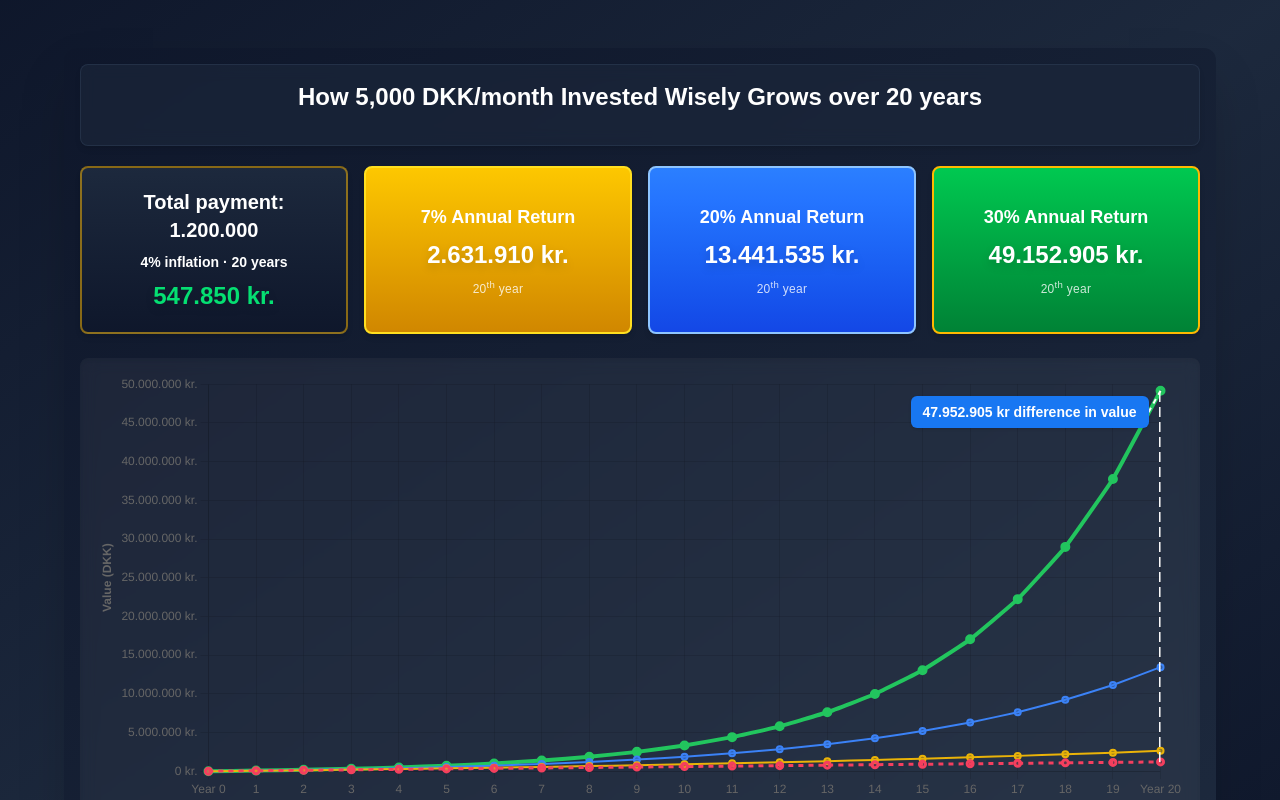
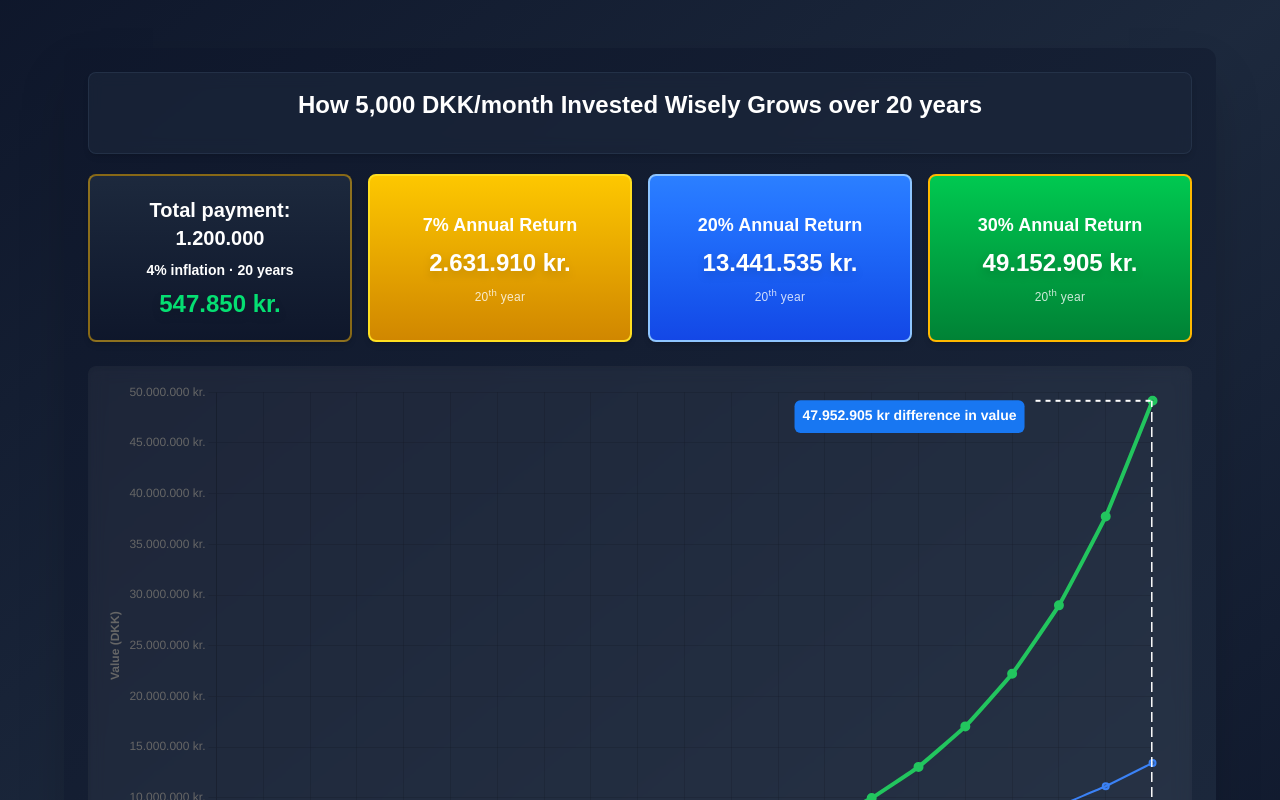
Before and after one commit to Sesamsesam/investment-graph, a Next.js app: page / in a window 1280 px wide. Shown: the top 800 px of the page. Built offline with nearby package versions, Linux system fonts and the light colour scheme.

Commit message:
Revert "feat: custom overlay disparity label; hide on mobile (sm) and ensure desktop render"
This reverts commit a2a13833d513dcd45d0c73b2686fdc11399c34c8.

```diff
--- a/src/components/CompoundChart.tsx
+++ b/src/components/CompoundChart.tsx
@@ -1,6 +1,6 @@
 'use client';
 
-import { useRef, useLayoutEffect, useState } from 'react';
+import { useRef } from 'react';
 import {
   Chart as ChartJS,
   CategoryScale,
@@ -33,20 +33,6 @@ const CompoundChart = () => {
 
   // Chart reference for potential future interactions
   const chartRef = useRef(null);
-
-  // Overlay helpers ---------------------------------------------------------
-  const overlayRef = useRef<HTMLDivElement | null>(null);
-  const labelRef   = useRef<HTMLDivElement | null>(null);
-  const [overlay, setOverlay] = useState({
-    ready: false,
-    left: 0,
-    top: 0,
-    x1: 0,
-    y1: 0,
-    x2: 0,
-    y2: 0,
-  });
-
 
   // Exact yearly values as provided by user
   const yearlyValues = {
@@ -205,11 +191,31 @@ const CompoundChart = () => {
             borderColor: '#ffffff',         // white vertical line
             borderWidth: 3,
             borderDash: [10, 5],
-            // allow label to render outside chart area without clipping
-            clip: false,
             label: {
-              display: false, // handled by custom overlay
+              display: true,
+              content: `${formatDisparityDKK(disparityAmount)} difference in value`,
+              position: 'end',             // top of vertical line (30% point)
+              backgroundColor: '#1877f2',  // Facebook blue
+              color: '#ffffff',            // white text
+              font: {
+                size: 14,
+                weight: 'bold',
+              },
+              padding: 8,
+              xAdjust: -120,
+              yAdjust: 0,
             },
+          },
+          /* Short horizontal connector from label to vertical line */
+          horizontalConnector: {
+            type: 'line',
+            yMin: yearlyValues.thirtyPercent[YEARS],
+            yMax: yearlyValues.thirtyPercent[YEARS],
+            xMin: YEARS - 2.5,
+            xMax: YEARS,
+            borderColor: '#ffffff',
+            borderWidth: 2,
+            borderDash: [5, 5],
           },
         },
       }
@@ -257,107 +263,8 @@ const CompoundChart = () => {
     },
   };
 
-  /* ---------------------------------------------------------------------- */
-  /* Compute overlay position whenever chart renders/resizes                */
-  /* ---------------------------------------------------------------------- */
-  useLayoutEffect(() => {
-    let frame = 0;
-    let disposed = false;
-
-    const update = () => {
-      const chart: any = chartRef.current;
-      const container = overlayRef.current;
-      if (!chart || !container) return;
-
-      const xScale = chart.scales?.x;
-      const yScale = chart.scales?.y;
-      const canvas: HTMLCanvasElement | null = chart.canvas;
-      const chartArea = chart.chartArea;
-      if (!xScale || !yScale || !canvas || !chartArea) return;
-
-      // Offsets to align canvas coordinates to overlay container coordinates
-      const containerRect = container.getBoundingClientRect();
-      const canvasRect = canvas.getBoundingClientRect();
-      const offsetLeft = canvasRect.left - containerRect.left;
-      const offsetTop = canvasRect.top - containerRect.top;
-
-      // Container size (used for clamping)
-      const containerW = container.clientWidth;
-      const containerH = container.clientHeight;
-
-      const x = xScale.getPixelForValue(YEARS) + offsetLeft;
-      const y = yScale.getPixelForValue(yearlyValues.thirtyPercent[YEARS]) + offsetTop;
-      /* ------------------------------------------------------------------ */
-      /* Plot boundaries in overlay-space coordinates                       */
-      /* ------------------------------------------------------------------ */
-      const xPlotLeft   = chartArea.left   + offsetLeft;
-      const xPlotRight  = chartArea.right  + offsetLeft;
-      const yPlotTop    = chartArea.top    + offsetTop;
-      const yPlotBottom = chartArea.bottom + offsetTop;
-
-      const lw = labelRef.current?.offsetWidth ?? 0;
-      const lh = labelRef.current?.offsetHeight ?? 0;
-
-      // If label hasn’t rendered its real size yet, wait one more frame
-      if (lw === 0 || lh === 0) {
-        frame = requestAnimationFrame(update);
-        return;
-      }
-
-      /* ------------------------------------------------------------------ */
-      /* Place label INSIDE plot, left of the point, with clamping          */
-      /* ------------------------------------------------------------------ */
-      const pad = 12;   // inner padding from plot edges
-      const gap = 10;   // space between card and point
-
-      let left = x - gap - lw;                              // left of point
-      left = Math.min(left, xPlotRight - lw - pad);         // not past right edge
-      left = Math.max(left, xPlotLeft + pad);               // not past left edge
-
-      let top = y - lh / 2;                                 // vertically centered
-      if (top < yPlotTop + pad) top = yPlotTop + pad;       // clamp top
-      if (top + lh > yPlotBottom - pad)
-        top = yPlotBottom - pad - lh;                       // clamp bottom
-
-      const x1 = left + lw;               // right edge of card
-      const y1 = top + lh / 2;            // middle of card
-      const x2 = x;                       // point position
-      const y2 = y;
-
-      setOverlay({ ready: true, left, top, x1, y1, x2, y2 });
-    };
-
-    const tickUntilReady = () => {
-      if (disposed) return;
-      if (!chartRef.current || !overlayRef.current) {
-        frame = requestAnimationFrame(tickUntilReady);
-        return;
-      }
-      // First update sets ready=true (label width may be 0)
-      update();
-      // Second frame re-measures label with real size
-      frame = requestAnimationFrame(update);
-    };
-
-    tickUntilReady();
-
-    const roContainer = new ResizeObserver(update);
-    if (overlayRef.current) roContainer.observe(overlayRef.current);
-    const roLabel = new ResizeObserver(update);
-    if (labelRef.current) roLabel.observe(labelRef.current);
-    window.addEventListener('resize', update);
-
-    return () => {
-      disposed = true;
-      cancelAnimationFrame(frame);
-      window.removeEventListener('resize', update);
-      roContainer.disconnect();
-      roLabel.disconnect();
-    };
-  }, []);
-
   return (
-    <div className="w-full h-full bg-gradient-to-br from-slate-900 to-slate-800 rounded-xl shadow-2xl p-4">
+    <div className="w-full h-full bg-gradient-to-br from-slate-900 to-slate-800 rounded-xl shadow-2xl p-6">
       {/* Title Card */}
       <div className="bg-slate-800/60 backdrop-blur-sm rounded-lg p-4 mb-5 border border-slate-700/50 shadow-md">
         <h2 className="text-xl sm:text-2xl font-bold text-white text-center mb-4">
@@ -429,41 +336,8 @@ const CompoundChart = () => {
       </div>
 
       {/* Chart Card - Now contains only the pure chart */}
-      <div className="relative bg-white/5 backdrop-blur-sm rounded-lg p-4 h-[480px] shadow-inner">
+      <div className="bg-white/5 backdrop-blur-sm rounded-lg p-4 h-[600px] shadow-inner">
         <Line data={chartData} options={options} className="max-w-full" ref={chartRef} />
-        <div
-          ref={overlayRef}
-          className="absolute inset-0 pointer-events-none z-10 hidden sm:block"
-        >
-          {overlay.ready && (
-            <svg className="absolute inset-0 w-full h-full">
-              <line
-                x1={overlay.x1}
-                y1={overlay.y1}
-                x2={overlay.x2}
-                y2={overlay.y2}
-                stroke="#ffffff"
-                strokeWidth={2}
-                strokeDasharray="5 5"
-              />
-            </svg>
-          )}
-
-          {/* Always render the label so width/height can be measured.
-              Invisible until overlay is positioned. */}
-          <div
-            ref={labelRef}
-            className={`absolute bg-[#1877f2] text-white font-bold text-sm rounded-md px-3 py-1.5 shadow pointer-events-auto whitespace-nowrap ${
-              overlay.ready ? '' : 'invisible'
-            }`}
-            style={{
-              left: overlay.ready ? overlay.left : 0,
-              top: overlay.ready ? overlay.top : 0,
-            }}
-          >
-            {`${formatDisparityDKK(disparityAmount)} difference in value`}
-          </div>
-        </div>
       </div>
     </div>
   );
```
